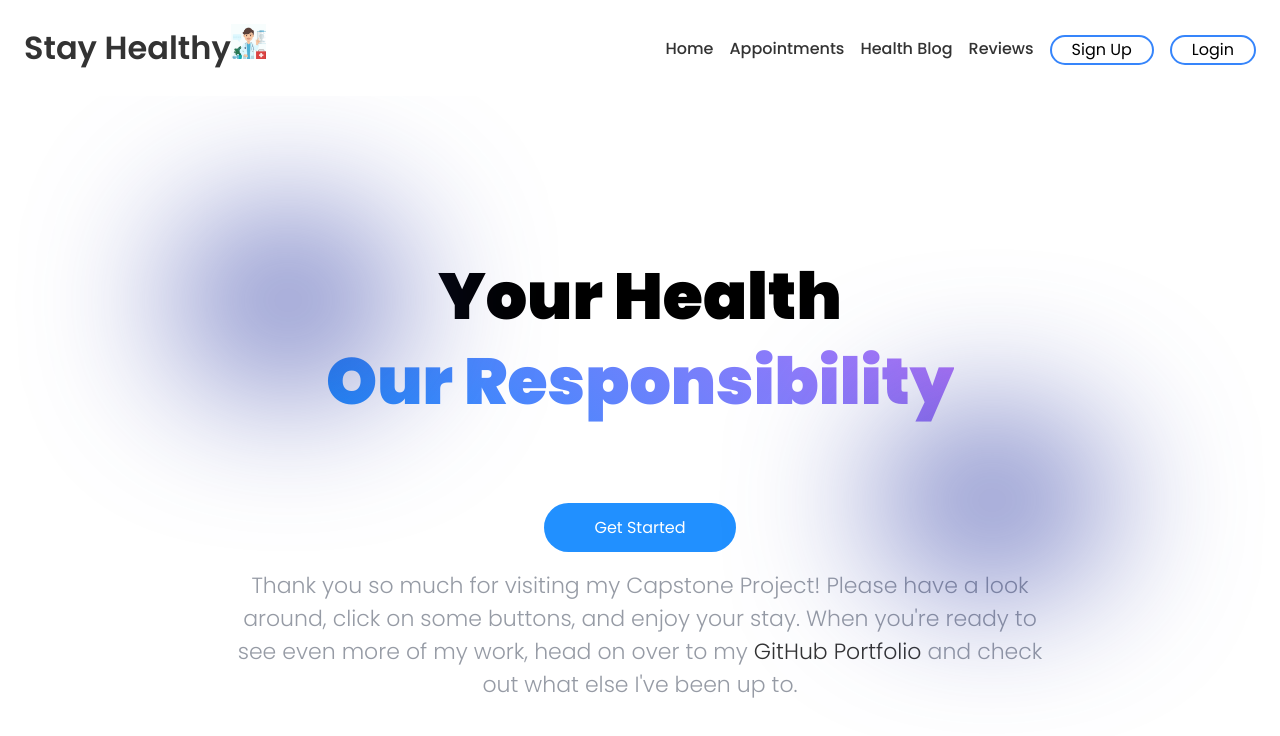
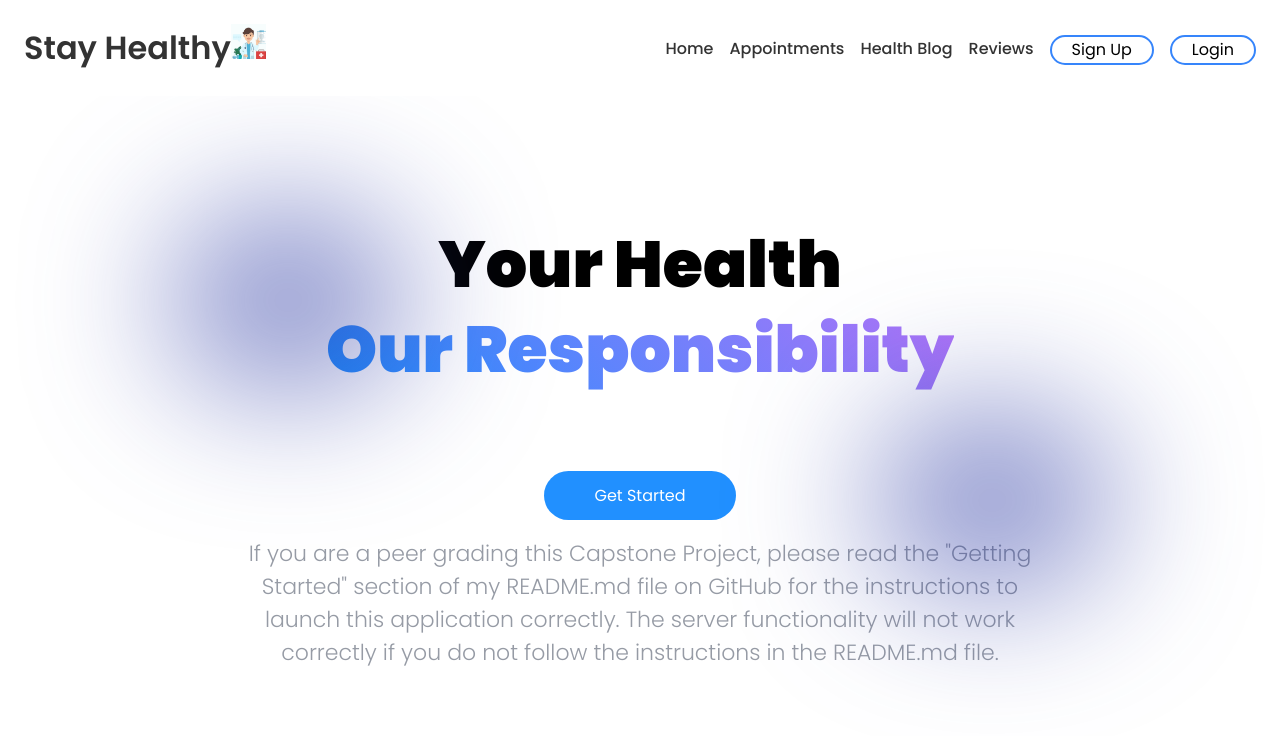
Before and after one commit to JoeyScottSchronce/frontend_developer_capstone_project, a React (Create React App) app: page / in a window 1280 px wide. Shown: the top 736 px of the page. Built offline with nearby package versions, Linux system fonts and the light colour scheme.

Commit message:
added instructions for peers grading the capstone project

```diff
--- a/package.json
+++ b/package.json
@@ -7,7 +7,7 @@
     "dotenv": "^16.4.7",
     "react": "^19.0.0",
     "react-dom": "^19.0.0",
-    "react-router-dom": "^7.1.1",
+    "react-router-dom": "^7.1.3",
     "react-scripts": "5.0.1",
     "reactjs-popup": "^2.0.6"
   },
--- a/src/Components/LandingPage/LandingPage.css
+++ b/src/Components/LandingPage/LandingPage.css
@@ -3,16 +3,17 @@
     font-family: "Poppins", sans-serif;
     box-sizing: border-box;
 }
+
 .hero-section {
     height: 100vh;
-    padding-top: 15rem;
+    padding-top: 13rem;
     background-color: transparent;
     z-index: -1;
 }
 .hero-section .flex-hero {
     flex-direction: column;
     gap: 30px;
-    text-align:center;
+    text-align: center;
 }
 
 .hero-section .flex-hero h1 {
--- a/src/Components/LandingPage/LandingPage.jsx
+++ b/src/Components/LandingPage/LandingPage.jsx
@@ -28,11 +28,9 @@ function LandingPage() {
                     <button className="button">Get Started</button>
                 </Link>
 
-                <h4>
-                    Thank you so much for visiting my Capstone Project! Please have a look around, click on some buttons, and enjoy your stay.
-                    When you're ready to see even more of my work, head on over to my
-                    <a href="https://github.com/JoeyScottSchronce" target="_blank" rel="noopener noreferrer" alt='GitHub account link'> GitHub Portfolio </a>
-                    and check out what else I've been up to.
+                <h4 className='peer-review-message'>
+                    If you are a peer grading this Capstone Project, please read the "Getting Started" section of my README.md file on GitHub for the instructions to launch this application correctly.
+                    The server functionality will not work correctly if you do not follow the instructions in the README.md file.
                 </h4>
 
             </div>
--- a/src/Components/Services.jsx
+++ b/src/Components/Services.jsx
@@ -30,6 +30,8 @@ function Services() {
                     <h4>Health Tips and Guildance</h4>
                 </Link>
             </div>
+            <h2 style={{color:"red", width:"80ch", textAlign:"center"}}>If you are a peer grading this Capstone Project, please read the "Getting Started"
+            section of my README.md file on GitHub for the instructions to launch this application correctly.</h2>
         </div>
     )
 };
```
Also changed, not shown: 1 other file (tests, documents, lock files or other folders).
